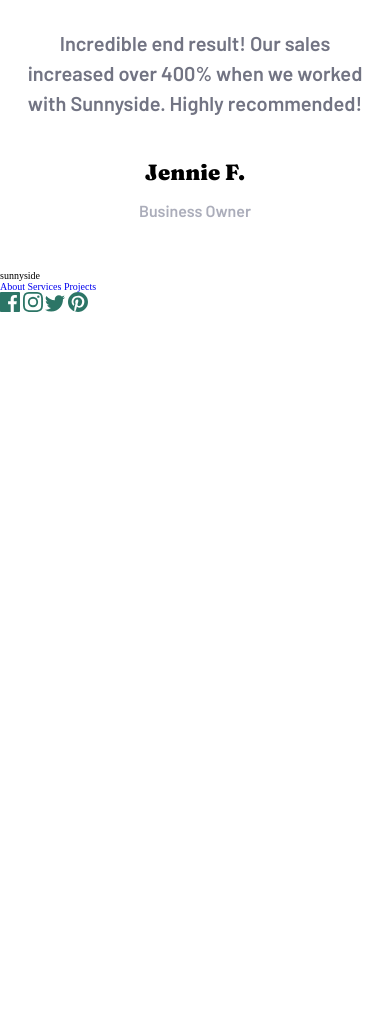
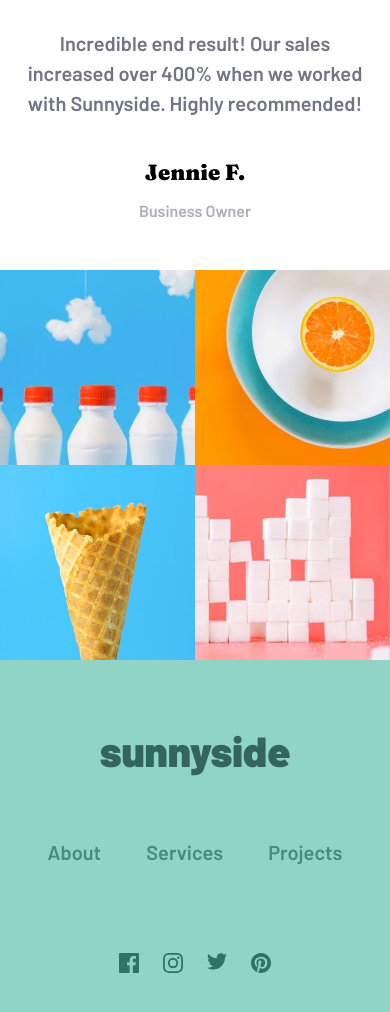
Before and after one commit to qntek/fronten-mentor-sunnyside, a plain HTML site: page index.html in a window 390 px wide. Shown: the part 5198-6210 px from the top of the page. Before the commit the page ends 5512 px from the top, so only its background shows below. Drawn offline with nearby package versions, Linux system fonts and the light colour scheme.

Commit message:
mobile version, nav bar left

```diff
--- a/index.html
+++ b/index.html
@@ -5,7 +5,7 @@
   <meta name="viewport" content="width=device-width, initial-scale=1.0">
   <link rel="preconnect" href="https://fonts.googleapis.com">
 <link rel="preconnect" href="https://fonts.gstatic.com" crossorigin>
-<link href="https://fonts.googleapis.com/css2?family=Barlow:wght@600;700&family=Cabin:wght@600&family=Fraunces:opsz,wght@9..144,700;9..144,900&display=swap" rel="stylesheet">
+<link href="https://fonts.googleapis.com/css2?family=Barlow:wght@600;700;900&family=Cabin:wght@600;700&family=Fraunces:opsz,wght@9..144,700;9..144,900&display=swap" rel="stylesheet">
 
   <link rel="icon" type="image/png" sizes="32x32" href="./images/favicon-32x32.png">
 
@@ -96,16 +96,16 @@
     </section>
 
     <section class="second">
-      <div class="second second-one"></div>
-      <div class="second second-two"></div>
-      <div class="second second-three"></div>
-      <div class="second second-four"></div>
+      <div class="second-img second-one"></div>
+      <div class="second-img second-two"></div>
+      <div class="second-img second-three"></div>
+      <div class="second-img second-four"></div>
     </section>
   </main>
 
 
   <footer>
-    <p class="footer-header">sunnyside</p>
+    <b><p class="footer-header">sunnyside</p></b>
     <div class="footer-links">
       <a href="#">About</a>
       <a href="#">Services</a>
--- a/sass/style.scss
+++ b/sass/style.scss
@@ -260,6 +260,85 @@ header {
 	}
 }
 
+.second {
+	width: 100vw;
+	height: 100vw;
+	display: grid;
+	grid-template-columns: 1fr 1fr;
+	grid-template-rows: 1fr 1fr;
+	.second-img {
+		background-size: cover;
+		background-position: center;
+		width: 100%;
+		height: 100%;
+	}
+	.second-one {
+		background-image: url('../images/mobile/image-gallery-milkbottles.jpg');
+		grid-column: 1/2;
+		grid-row: 1/2;
+	}
+	.second-two {
+		background-image: url('../images/mobile/image-gallery-orange.jpg');
+		grid-column: 2/3;
+		grid-row: 1/2;
+	}
+	.second-three {
+		background-image: url('../images/mobile/image-gallery-cone.jpg');
+		grid-column: 1/2;
+		grid-row: 2/3;
+	}
+	.second-four {
+		background-image: url('../images/mobile/image-gallery-sugar-cubes.jpg');
+		grid-column: 2/3;
+		grid-row: 2/3;
+	}
+}
+footer {
+	padding-top: 30px;
+	display: flex;
+	flex-direction: column;
+	justify-content: space-around;
+	align-content: center;
+	width: 100vw;
+	height: 100vw;
+	color: hsl(168, 34%, 41%);
+	background-color: #90d4c5;
+	text-align: center;
+	.footer-header {
+		padding: 35px 15px;
+		font-family: 'Barlow', sans-serif;
+		font-weight: 900;
+		font-size: 42px;
+		color: hsl(169, 32%, 30%);
+	}
+	.footer-links {
+		margin: 30px 25px 0 25px;
+		height: 100%;
+		display: flex;
+		justify-content: space-around;
+		flex-wrap: wrap;
+		a {
+			font-family: 'Barlow', sans-serif;
+			font-weight: 600;
+			font-size: 20px;
+			text-decoration: none;
+			cursor: pointer;
+			color: hsl(168, 34%, 41%);
+		}
+	}
+	.footer-icons {
+		display: flex;
+		flex: wrap;
+		justify-content: center;
+		margin-bottom: 75px;
+		a {
+			text-decoration: none;
+			margin: 0 12px;
+			cursor: pointer;
+		}
+	}
+}
+
 @keyframes arrow-bounce {
 	0% {
 		transform: translate(-50%, -50%);
```
Also changed, not shown: css/style.css, 1 other file.
